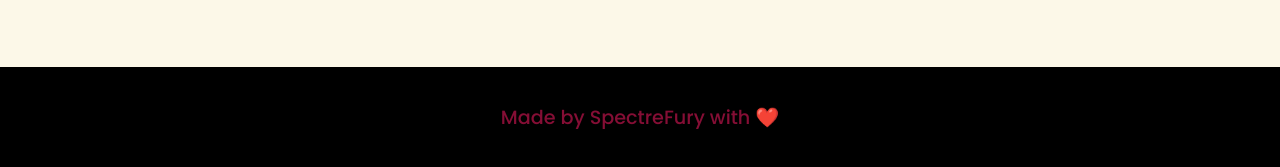
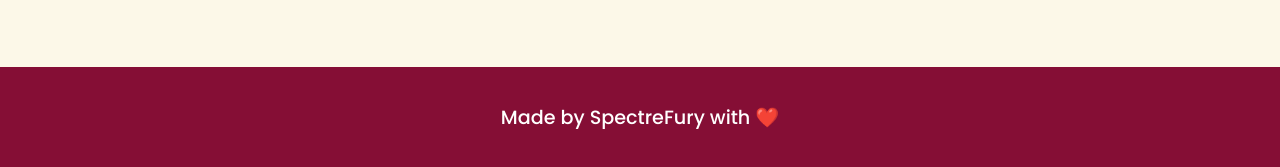
Before and after one commit to SpectreFury/odin-restaurant, a plain HTML site: page index.html in a window 1280 px wide. Shown: the part 778-945 px from the top of the page. Drawn offline with Linux system fonts and the light colour scheme.

Commit message:
Add new styling

```diff
--- a/style.css
+++ b/style.css
@@ -65,6 +65,10 @@
   overflow: hidden;
 }
 
+.img-container:hover {
+  box-shadow: rgba(0, 0, 0, 0.25) 0px 14px 28px, rgba(0, 0, 0, 0.22) 0px 10px 10px;
+}
+
 .img-container:hover::after {
   cursor: pointer;
   content: "";
@@ -101,7 +105,6 @@
   cursor: pointer;
 }
 
-
 .img-container:hover h2 {
   display: block;
 }
@@ -110,11 +113,12 @@
   display: flex;
   justify-content: center;
   align-items: center;
-  background-color: #000;
+  background-color: #850e35;
   height: 100px;
 }
 
 footer .legal-text {
+  color: #fff;
   font-size: 1.2rem;
   font-weight: 500;
 }
```
